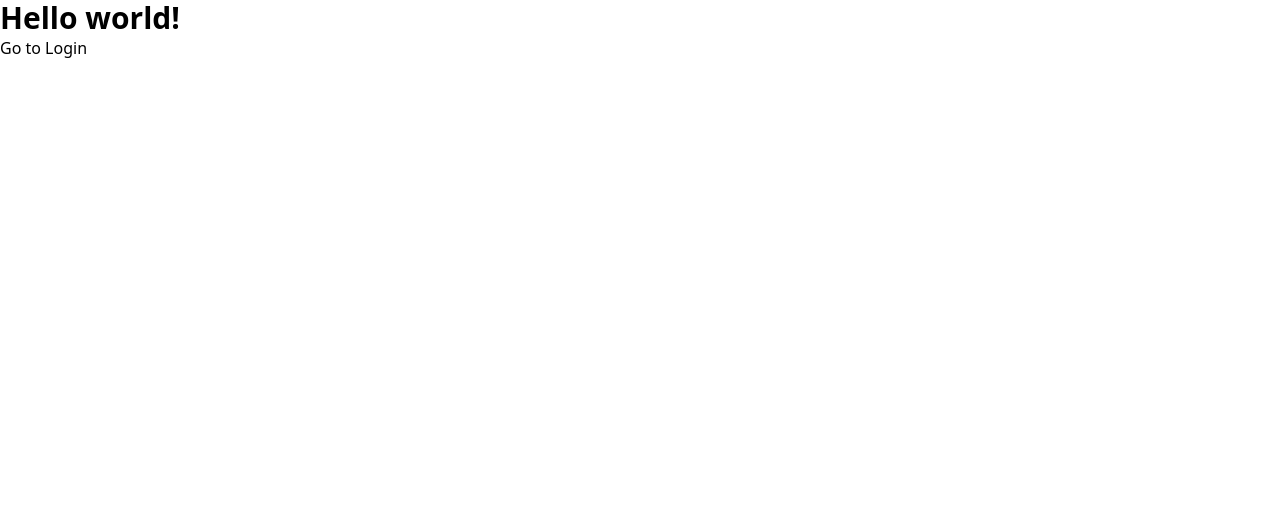
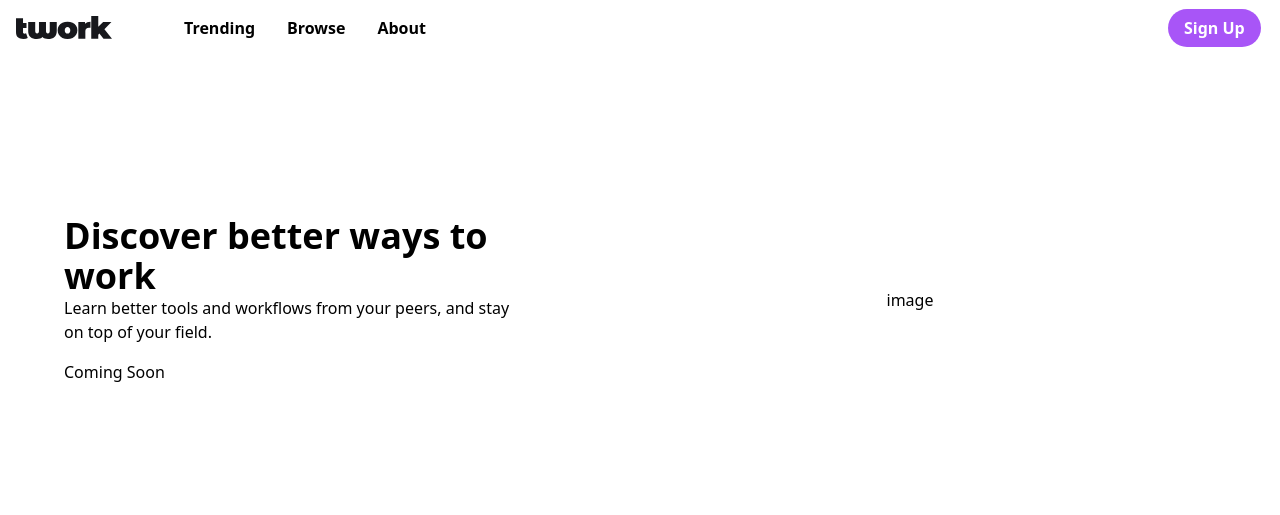
Before and after one commit to florianldt/twork-playground, a website built with Parcel: page src/index.html in a window 1280 px wide. Built offline with nearby package versions, Linux system fonts and the light colour scheme.

Commit message:
add logos, tailwind grid practice

```diff
--- a/src/index.html
+++ b/src/index.html
@@ -1,12 +1,53 @@
 <!DOCTYPE html>
 <html>
+
 <head>
   <meta charset="UTF-8" />
   <meta name="viewport" content="width=device-width, initial-scale=1.0" />
   <link href="./index.css" rel="stylesheet" />
 </head>
+
 <body>
-        <p class="text-3xl font-bold">Hello world!</p>
-        <p>Go to <a href="login.html">Login</a></p>
+  <header class="p-4">
+    <div class="flex">
+      <div class="flex-none w-24">
+        <a href="/"><img src="assets/images/logo-twork.svg" width="120"></a>
+      </div>
+      <div class="flex-none w-14">
+      </div>
+      <div class="grow h-14">
+        <div class="flex">
+          <div class="shrink px-4">
+            <a href="#" class="font-semibold">Trending</a>
+          </div>
+          <div class="shrink px-4">
+            <a href="#" class="font-semibold">Browse</a>
+          </div>
+          <div class="shrink px-4">
+            <a href="#" class="font-semibold">About</a>
+          </div>
+        </div>
+      </div>
+      <div class="flex-none w-24">
+        <a href="login.html" class="bg-purple-500 hover:bg-purple-700 text-white font-bold py-2 px-4 rounded-full">Sign
+          Up</a>
+      </div>
+    </div>
+  </header>
+
+  <section class="py-8">
+    <div class="grid grid-cols-6 md:grid-cols-12 gap-4">
+      <div class="col-span-5 pl-16 py-24">
+        <h1 class="text-4xl font-bold">Discover better ways to work</h1>
+        <p>Learn better tools and workflows from your peers, and stay on top of your field.</p>
+        <p class="pt-4">Coming Soon</p>
+      </div>
+      <div class="col-span-7 flex">
+        <div class="m-auto">image</div>
+      </div>
+    </div>
+  </section>
+
 </body>
+
 </html>
```
Also changed, not shown: src/assets/images/logo-twork-white.svg (added), src/assets/images/logo-twork.svg (added). Lines whose indentation alone changed are shown as unchanged.
